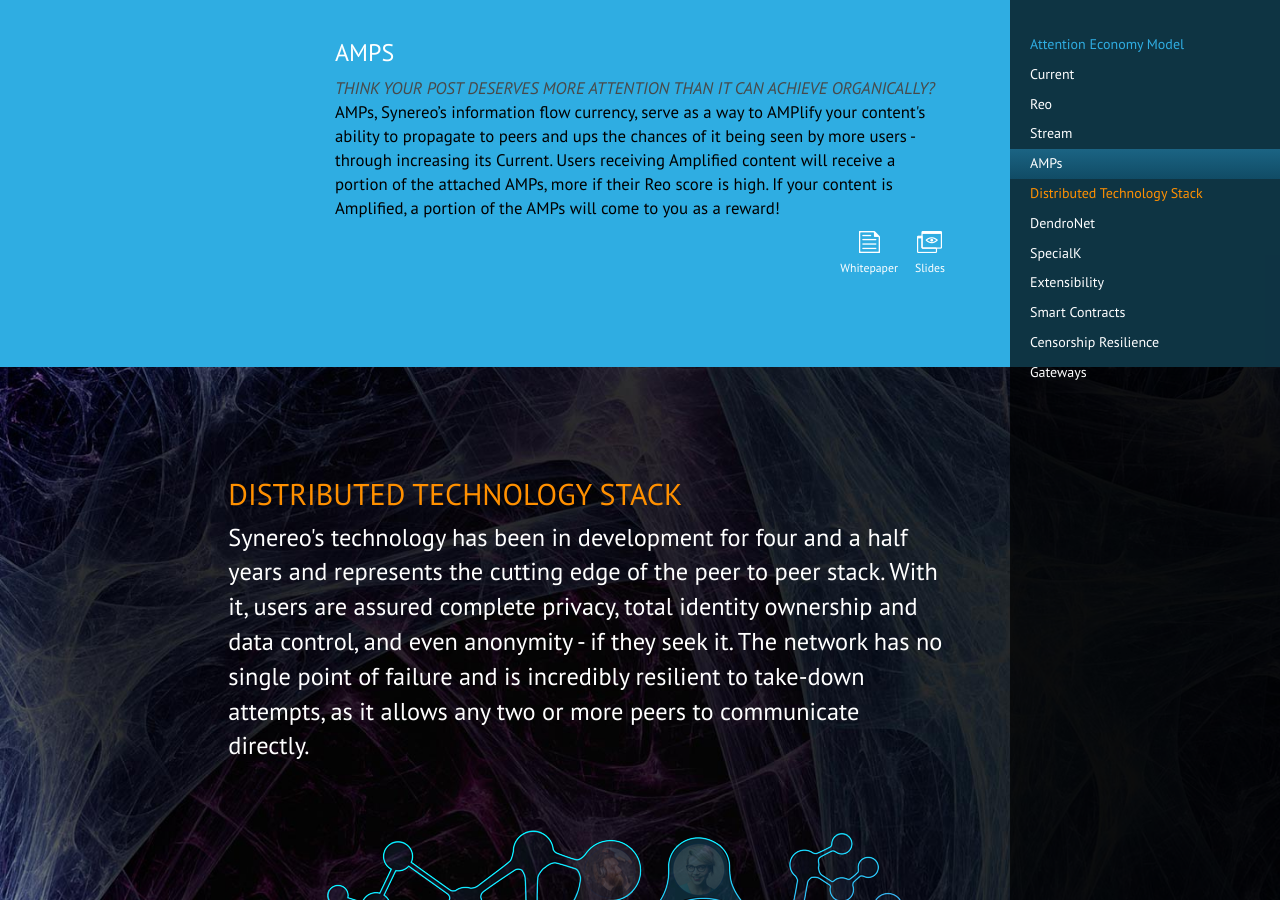
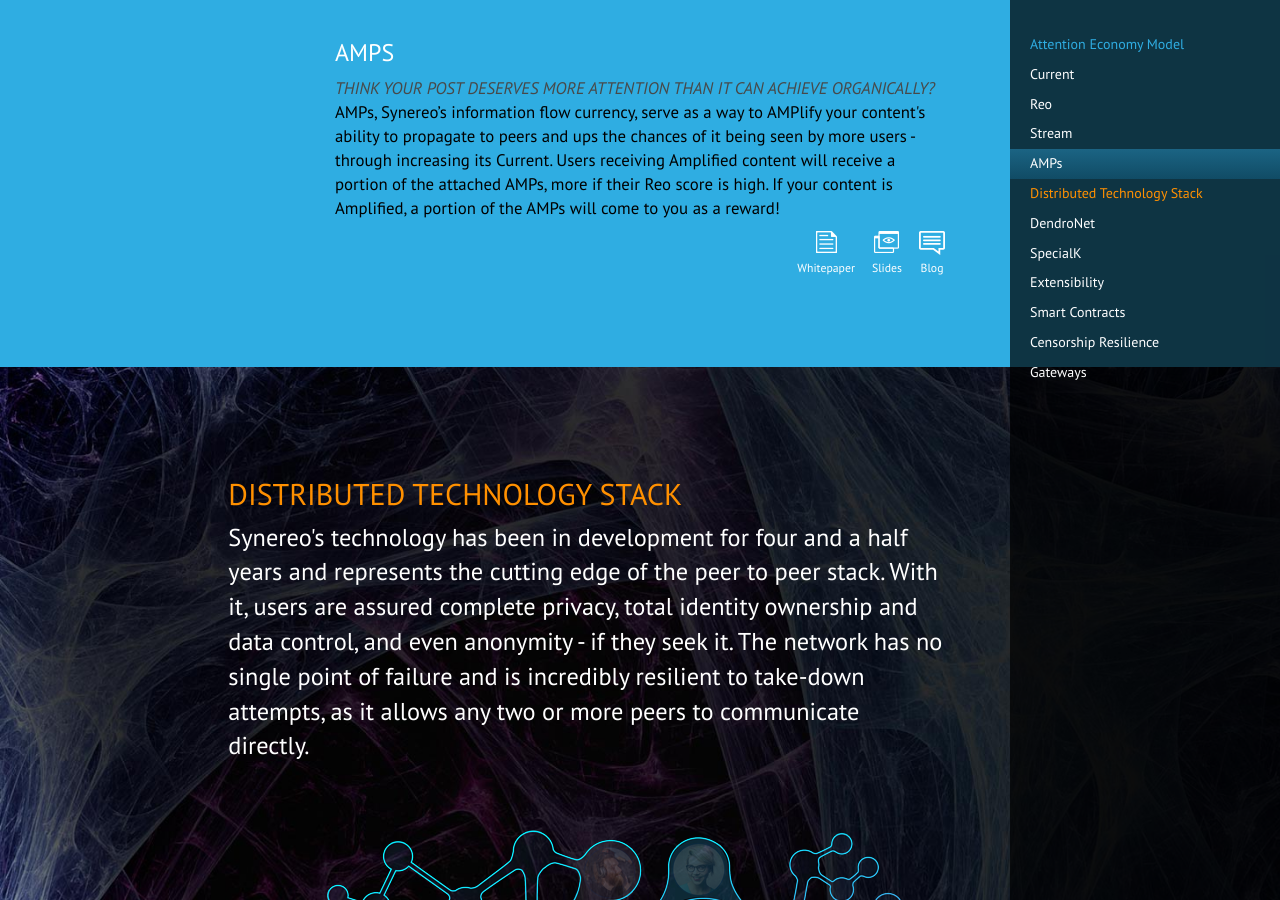
Before and after one commit to synereo/synereo.github.io, a Jekyll site: the page built from learn-more/index.html, in a window 1280 px wide and 900 px high, scrolled down 2020 px. Built offline with Jekyll 4.4.1, drawn with Linux system fonts in a browser that asks for light colours; nearby versions of some CDN libraries.

Commit message:
Add AMPs blog link

```diff
--- a/_layouts/learn-more.html
+++ b/_layouts/learn-more.html
@@ -87,6 +87,7 @@
             <div class="col-md-6 col-md-offset-3">
               <h3>AMPs</h3>
               <p><em>Think your post deserves more attention than it can achieve organically?</em> AMPs, Synereo’s information flow currency, serve as a way to AMPlify your content's ability to propagate to peers and ups the chances of it being seen by more users - through increasing its Current. Users receiving Amplified content will receive a portion of the attached AMPs, more if their Reo score is high. If your content is Amplified, a portion of the AMPs will come to you as a reward!</p>
+              <a class="link blog" href="http://blog.synereo.com/2015/03/27/how-amps-work/"><img src="/img/icons/blog_white.png">Blog</a>
               <a class="link slides" href="https://docs.google.com/presentation/d/1MQ57q-ZraCBvx-pPFA-J-MpKN6v8AkUXtCaM79vU3L8/present?slide=id.g8de73098a_20"><img src="/img/icons/slides_white.png">Slides</a>
               <a class="link whitepaper" href="http://www.synereo.com/whitepapers/synereo.pdf#subsection.2.2.2"><img src="/img/icons/whitepaper_white.png">Whitepaper</a>
             </div>
```
